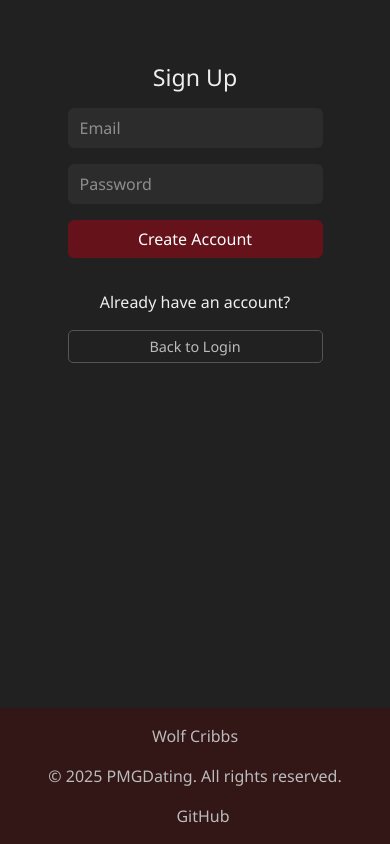
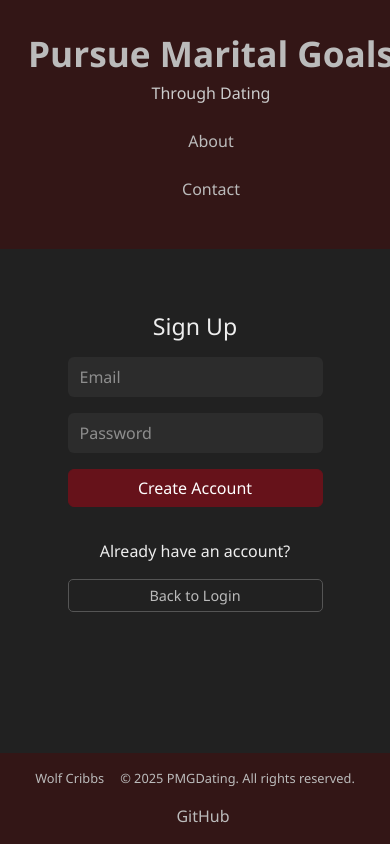
Before and after one commit to wcrib8/startup, a React (Vite) app: page /signup in a window 390 px wide. Shown: the top 844 px of the page. Built offline with nearby package versions, Linux system fonts and the light colour scheme.

Commit message:
changed some mistakes in appcss for mobile, updated readme

```diff
--- a/src/app.css
+++ b/src/app.css
@@ -242,20 +242,40 @@ footer a {
   float: right;
 }
 
-@media (max-width: 500px), (max-height: 600px) {
+@media (max-width: 500px) {
   header {
-    display: none;
+    padding: 0.5rem;
   }
-  footer {
-    display: none;
+  .pmg-title {
+    font-size: 1.5rem;
+    margin-bottom: 0.25rem;
+  }
+  .pmg-subtitle {
+    font-size: 0.9rem;
+    margin-bottom: 0.5rem;
+  }
+  .nav {
+    flex-direction: column;
+    gap: 0.5rem;
+    padding: 0.5rem 0;
+  }
+  .nav-item {
+    width: 100%;
+    text-align: center;
+  }
+  .nav-link {
+    display: block;
+    padding: 0.5rem;
   }
   .site-footer {
-    display: none;
+    padding: 0.5rem;
+    font-size: 0.8rem;
   }
-  .site-header {
-    display: none;
+  .site-footer .container {
+    flex-direction: column;
+    gap: 0.25rem;
   }
   main {
-    flex: 1 100vh;
+    padding: 1rem 0.5rem;
   }
 }
--- a/src/friend_info/friend_info.jsx
+++ b/src/friend_info/friend_info.jsx
@@ -444,8 +444,8 @@ export function Friend_info({ authState, userName, socket }) {
     const commitmentOptions = [
         'stay in contact', 'regular kind communication', 'go on a date',
         'meet friends', 'attend an activity together', 'daily call',
-        'be present at something important',
-        '(name) is present at something important to you',
+        `be present at something important to ${friend.name}`,
+        `${friend.name} is present at something important to you`,
         'kiss', 'share vulnerable moment', 'be girlfriend or boyfriend', 'other'
     ];
 
@@ -534,18 +534,22 @@ export function Friend_info({ authState, userName, socket }) {
                                         ))}
                                     </ul>
                                 ) : (
-                                    <p className="text-muted small">No discussions yet</p>
+                                    <p className="text-gray small">No discussions yet</p>
                                 );
                             })()}
 
                             <div className="contact-entry mt-3">
                                 <label>Commitments:</label>
-                                {Object.entries(editData.progress.commitments).map(([key, value]) => (
-                                    <div key={key} className="d-flex align-items-center mb-1">
-                                        <span className="me-2" style={{ textTransform: 'capitalize' }}>{key}:</span>
-                                        <span>{value}</span>
-                                    </div>
-                                ))}
+                                {editData.progress?.commitments ? (
+                                    Object.entries(editData.progress.commitments).map(([key, value]) => (
+                                        <div key={key} className="d-flex align-items-center mb-1">
+                                            <span className="me-2" style={{ textTransform: 'capitalize' }}>{key}:</span>
+                                            <span>{value}</span>
+                                        </div>
+                                    ))
+                                ) : (
+                                    <p className="text-gray small">No commitments data</p>
+                                )}
                             </div>
 
                             {(() => {
@@ -558,7 +562,7 @@ export function Friend_info({ authState, userName, socket }) {
                                         ))}
                                     </ul>
                                 ) : (
-                                    <p className="text-muted small">No commitments yet</p>
+                                    <p className="text-gray small">No commitments yet</p>
                                 );
                             })()}
                         </div>
```
Also changed, not shown: 1 other file (tests, documents, lock files or other folders).
